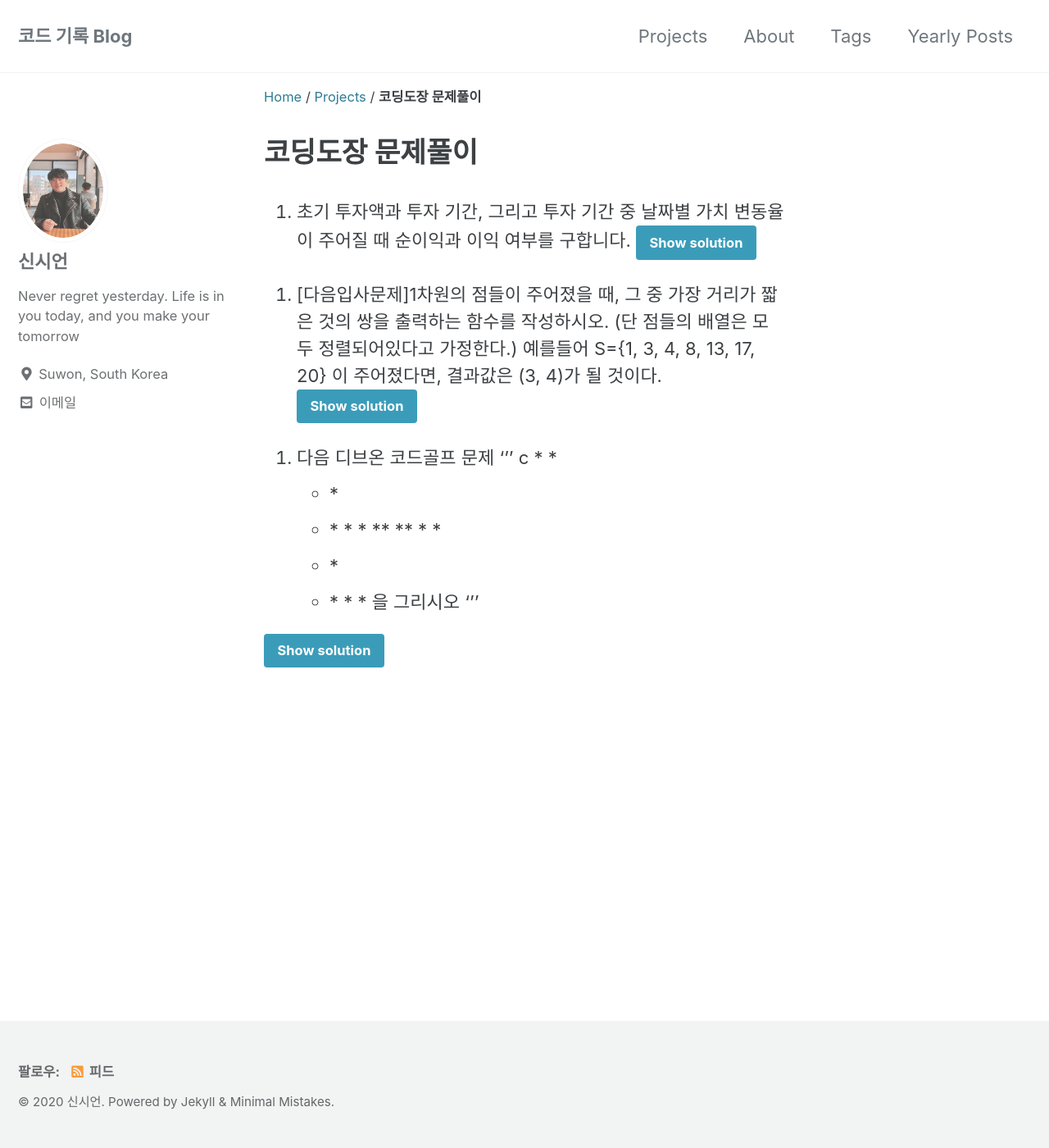
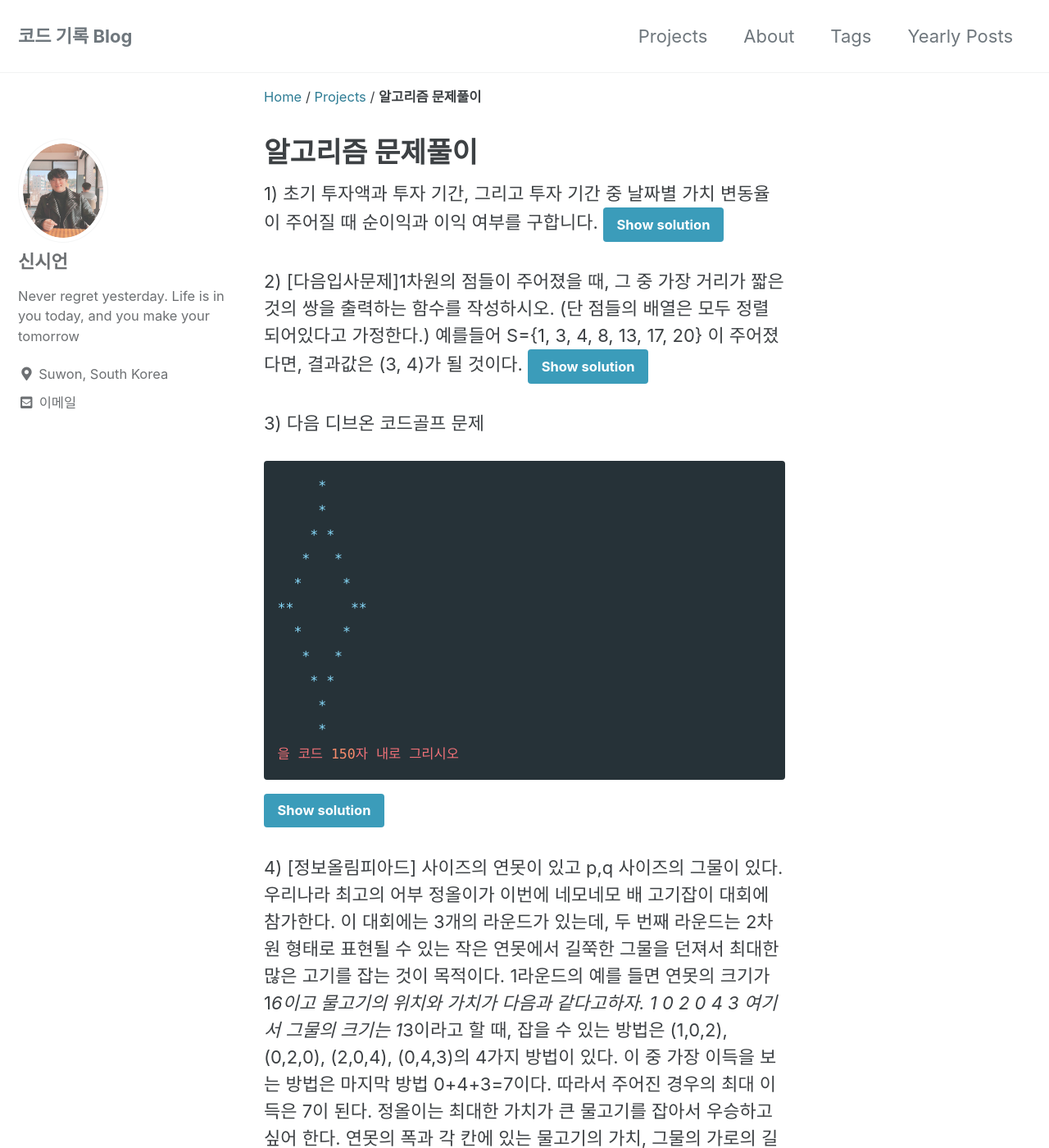
Before and after one commit to Shinsieon/Shinsieon.github.io, a Jekyll site: the page built from _pages/solutions.md, in a window 1280 px wide and 1400 px high. Shown: the whole window at 82% size. Built offline with Jekyll 4.4.1, drawn with Linux system fonts in a browser that asks for light colours; cached includes are drawn as plain includes; some of the changed text lies outside the part shown.

````diff
--- a/_pages/solutions.md
+++ b/_pages/solutions.md
@@ -1,10 +1,10 @@
 ---
 layout: single
-title: "코딩도장 문제풀이"
+title: "알고리즘 문제풀이"
 permalink: /projects/solutions/
 author_profile: true
 ---
-1. 초기 투자액과 투자 기간, 그리고 투자 기간 중 날짜별 가치 변동율이 주어질 때 순이익과 이익 여부를 구합니다.
+1) 초기 투자액과 투자 기간, 그리고 투자 기간 중 날짜별 가치 변동율이 주어질 때 순이익과 이익 여부를 구합니다.
 [Show solution](#link){: .btn .btn--info}
 <div class="solution" markdown="1" style="display:none;font-size:15px">
 ### 입력
@@ -33,7 +33,7 @@ else:
 ```
 </div>
 
-2. [다음입사문제]1차원의 점들이 주어졌을 때, 그 중 가장 거리가 짧은 것의 쌍을 출력하는 함수를 작성하시오. (단 점들의 배열은 모두 정렬되어있다고 가정한다.) 예를들어 S={1, 3, 4, 8, 13, 17, 20} 이 주어졌다면, 결과값은 (3, 4)가 될 것이다.
+2) [다음입사문제]1차원의 점들이 주어졌을 때, 그 중 가장 거리가 짧은 것의 쌍을 출력하는 함수를 작성하시오. (단 점들의 배열은 모두 정렬되어있다고 가정한다.) 예를들어 S={1, 3, 4, 8, 13, 17, 20} 이 주어졌다면, 결과값은 (3, 4)가 될 것이다.
 [Show solution](#link){: .btn .btn--info}
 <div class="solution" markdown="1" style="display:none;font-size:15px">
 
@@ -48,8 +48,9 @@ for i in range(len(a)-1):
 print(a[idx], a[idx+1])
 ```
 </div>
-3. 다음 디브온 코드골프 문제
-''' c
+3) 다음 디브온 코드골프 문제
+
+```c
      *
      *
     * *
@@ -61,8 +62,8 @@ print(a[idx], a[idx+1])
     * *
      *
      *
-을 그리시오
-'''
+을 코드 150자 내로 그리시오
+```
 
 [Show solution](#link){: .btn .btn--info}
 <div class="solution" markdown="1" style="display:none;font-size:15px">
@@ -78,3 +79,48 @@ for y in r:
     print(l)
 ```
 </div>
+
+4) [정보올림피아드] 사이즈의 연못이 있고 p,q 사이즈의 그물이 있다. 우리나라 최고의 어부 정올이가 이번에 네모네모 배 고기잡이 대회에 참가한다. 이 대회에는 3개의 라운드가 있는데, 두 번째 라운드는 2차원 형태로 표현될 수 있는 작은 연못에서 길쭉한 그물을 던져서 최대한 많은 고기를 잡는 것이 목적이다. 1라운드의 예를 들면 연못의 크기가 1*6이고 물고기의 위치와 가치가 다음과 같다고하자. 1 0 2 0 4 3 여기서 그물의 크기는 1*3이라고 할 때, 잡을 수 있는 방법은 (1,0,2), (0,2,0), (2,0,4), (0,4,3)의 4가지 방법이 있다. 이 중 가장 이득을 보는 방법은 마지막 방법 0+4+3=7이다. 따라서 주어진 경우의 최대 이득은 7이 된다. 정올이는 최대한 가치가 큰 물고기를 잡아서 우승하고 싶어 한다. 연못의 폭과 각 칸에 있는 물고기의 가치, 그물의 가로의 길이가 주어질 떄, 잡을 수 있는 물고기의 최대이득을 구하는 프로그램을 작성하시오. 입력  첫 번째 줄에 연못의 폭 N, M이 입력된다. ( N, M <= 100 인 자연수 )  두 번째 줄에 그물의 폭 W, H가 입력된다. ( W <= N, H <= M 인 자연수 )  세 번째 줄에 N*M개의 물고기의 가치가 공백으로 구분되어 주어진다. 각 물고기 의 가치는 7 이하의 자연수이다. 0일 경우에는 물고기가 없다는 의미이다.
+
+출력  : 잡을 수 있는 물고기의 최대 가치를 출력한다.
+입력 예 :
+2 6 1 3 1 0
+2 0 4 3 3 4
+출력 예 7
+[Show solution](#link){: .btn .btn--info}
+<div class="solution" markdown="1" style="display:none;font-size:15px">
+
+#### Code
+```python
+import numpy as np
+from random import randint
+pond_size_n, pond_size_m = input('연못사이즈를 입력해주세요 가로, 세로(1~100)').split()
+net_size_n, net_size_m = input("그물의 사이즈를 입력해주세요 가로, 세로(연못사이즈)").split()
+print(pond_size_n, pond_size_m, net_size_n, net_size_m)
+p_n = int(pond_size_n)
+p_m = int(pond_size_m)
+n_n = int(net_size_n)
+n_m = int(net_size_m)
+
+fish_value = [p_n*p_m]
+y = np.empty((p_n,p_m)) #n,m 어장 크기 만들기
+
+for i in range(p_n):
+    for j in range(p_m) :
+        y[i][j] = randint(0,7)
+print(y)
+total = 0
+sum = 0
+for a in range(p_n):
+    for t in range(p_m-(n_m-1)):
+        for v in range(n_m):
+            sum = sum + y[a][(t+v)]
+        if(sum >= total) :
+            total = sum
+            sum = 0
+        else:
+            sum = 0
+print(total)
+```
+
+</div>
````
Also changed, not shown: _pages/projects.md (+4 -3 lines), _pages/stock_evaluation.md (added, +138 -0 lines).
